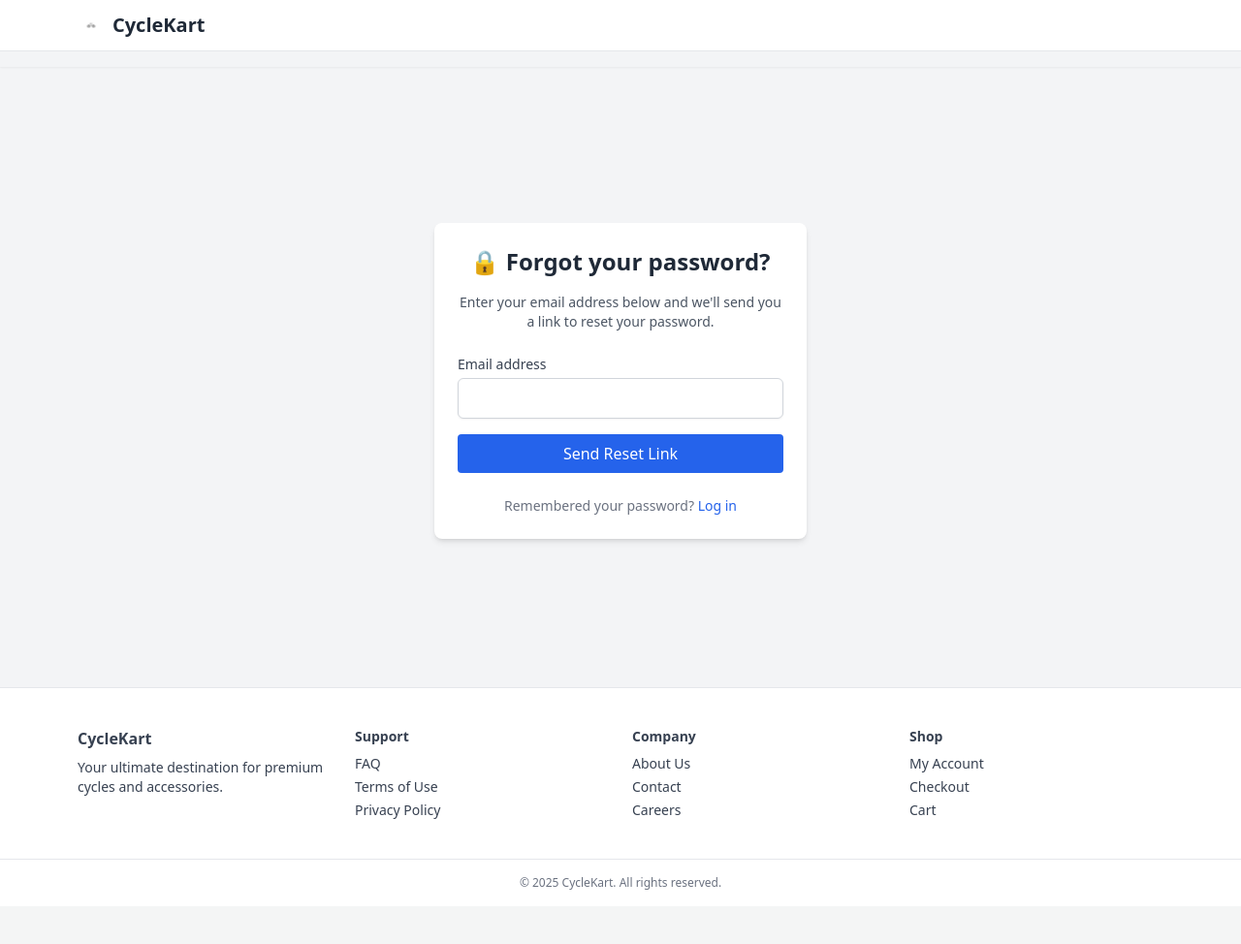
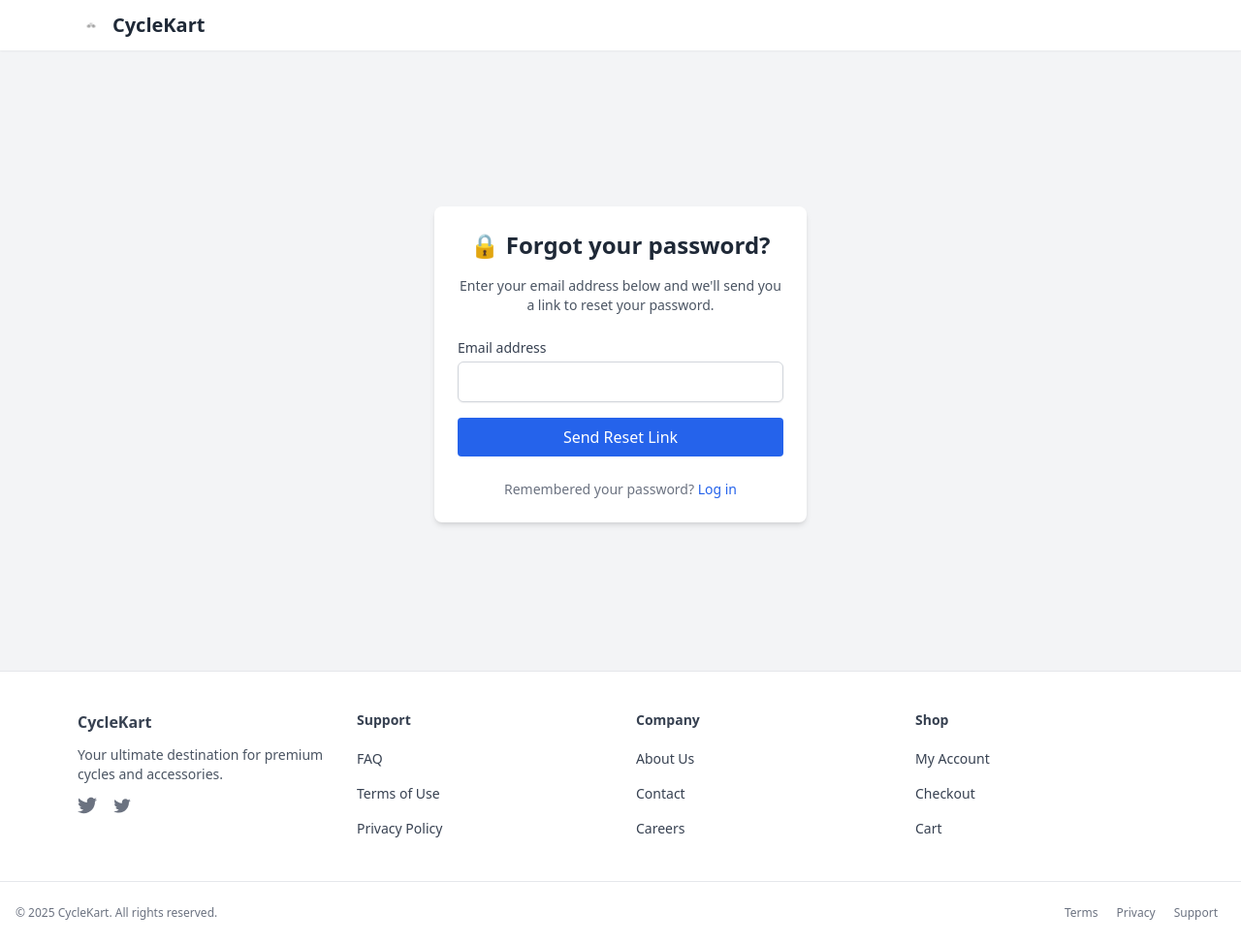
Before and after one commit to praveenAppuss/cyclekart, a Django app: page /accounts/password/reset/ in a window 1280 px wide. Shown: the whole page at 97% size. Before the commit the page ends 918 px from the top, so only its background shows below. Run offline with Django 5.2, Linux system fonts and the light colour scheme; parts of the project's set-up code (start-up, migrations or seed data) failed here and were passed over; some libraries are stand-ins or nearby versions.

```diff
--- a/templates/base.html
+++ b/templates/base.html
@@ -2,6 +2,7 @@
 <html lang="en">
 <head>
   <meta charset="UTF-8">
+  <meta name="viewport" content="width=device-width, initial-scale=1.0">
   <title>CycleKart</title>
   <script src="https://cdn.tailwindcss.com"></script>
   {% load static %}
@@ -15,53 +16,74 @@
         <img src="{% static 'images/logo.png' %}" alt="CycleKart" class="h-7">
         <h1 class="text-xl font-bold text-gray-800">CycleKart</h1>
       </div>
-    </div>
-    <div class="bg-gray-100 border-t">
-      <div class="max-w-6xl mx-auto px-4 py-2 text-sm text-gray-500">
-        {% block breadcrumb %}{% endblock breadcrumb %}
-      </div>
+      <!-- Mobile Navigation Button (Optional for future expansion) -->
+      <button class="sm:hidden text-gray-600 hover:text-gray-900">
+        <svg class="w-6 h-6" fill="none" stroke="currentColor" viewBox="0 0 24 24">
+          <path stroke-linecap="round" stroke-linejoin="round" stroke-width="2" d="M4 6h16M4 12h16M4 18h16"></path>
+        </svg>
+      </button>
     </div>
   </header>
 
-  <!-- ✅ PAGE CONTENT -->
-  <main class="min-h-[75vh] flex items-center justify-center">
+  <!-- PAGE CONTENT -->
+  <main class="min-h-[75vh] flex items-center justify-center px-4">
     {% block content %}{% endblock content %}
   </main>
 
-  <!-- 🌙 FOOTER -->
+  <!-- FOOTER -->
   <footer class="bg-white border-t mt-10">
-    <div class="max-w-6xl mx-auto px-4 py-10 grid grid-cols-1 sm:grid-cols-4 gap-6 text-sm text-gray-700">
+    <!-- Main Footer Grid: Responsive - 1 col on mobile, 2 on sm, 4 on lg -->
+    <div class="max-w-6xl mx-auto px-4 py-10 grid grid-cols-1 sm:grid-cols-2 lg:grid-cols-4 gap-6 sm:gap-8 text-sm text-gray-700">
+      <!-- Brand Column -->
+      <div class="col-span-1 sm:col-span-2 lg:col-span-1 space-y-3">
+        <h2 class="font-bold text-base mb-2">CycleKart</h2>
+        <p class="text-gray-600">Your ultimate destination for premium cycles and accessories.</p>
+        <!-- Social Links for Mobile (stacked) -->
+        <div class="flex space-x-4 mt-4">
+          <a href="#" class="text-gray-500 hover:text-gray-900"><svg class="w-5 h-5" fill="currentColor" viewBox="0 0 24 24"><path d="M24 4.557c-.883.392-1.832.656-2.828.775 1.017-.609 1.798-1.574 2.165-2.724-.951.564-2.005.974-3.127 1.195-.897-.957-2.178-1.555-3.594-1.555-3.179 0-5.515 2.966-4.797 6.045-4.091-.205-7.719-2.165-10.148-5.144-1.29 2.213-.669 5.108 1.523 6.574-.806-.026-1.566-.247-2.229-.616-.054 2.281 1.581 4.415 3.949 4.89-.693.188-1.452.232-2.224.084.626 1.956 2.444 3.379 4.6 3.419-2.07 1.623-4.678 2.348-7.29 2.04 2.179 1.397 4.768 2.212 7.548 2.212 9.142 0 14.307-7.721 13.995-14.646.962-.695 1.797-1.562 2.457-2.549z"/></svg></a>
+          <a href="#" class="text-gray-500 hover:text-gray-900"><svg class="w-5 h-5" fill="currentColor" viewBox="0 0 24 24"><path d="M22.46 6c-.77.35-1.6.58-2.46.69.88-.53 1.56-1.37 1.88-2.38-.83.5-1.75.85-2.72 1.05C18.37 4.5 17.26 4 16 4c-2.35 0-4.27 1.92-4.27 4.29 0 .34.04.67.11.98C8.28 9.09 5.11 7.38 3 4.79c-.37.63-.58 1.37-.58 2.15 0 1.49.75 2.81 1.91 3.56-.71 0-1.37-.2-1.95-.5v.03c0 2.08 1.48 3.82 3.44 4.21a4.22 4.22 0 0 1-1.93.07 4.28 4.28 0 0 0 4 2.98 8.521 8.521 0 0 1-5.33 1.84c-.34 0-.68-.02-1.02-.06C3.44 20.29 5.7 21 8.12 21 16 21 20.33 14.46 20.33 8.79c0-.19 0-.37-.01-.56.84-.6 1.56-1.36 2.14-2.23z"/></svg></a>
+        </div>
+      </div>
+
+      <!-- Support Column -->
       <div>
-        <h2 class="font-bold text-base mb-2">CycleKart</h2>
-        <p>Your ultimate destination for premium cycles and accessories.</p>
-      </div>
-      <div>
-        <h3 class="font-semibold mb-2">Support</h3>
-        <ul class="space-y-1">
-          <li><a href="#">FAQ</a></li>
-          <li><a href="#">Terms of Use</a></li>
-          <li><a href="#">Privacy Policy</a></li>
+        <h3 class="font-semibold mb-4">Support</h3>
+        <ul class="space-y-2">
+          <li><a href="#" class="hover:text-gray-900 block py-1 transition-colors">FAQ</a></li>
+          <li><a href="#" class="hover:text-gray-900 block py-1 transition-colors">Terms of Use</a></li>
+          <li><a href="#" class="hover:text-gray-900 block py-1 transition-colors">Privacy Policy</a></li>
         </ul>
       </div>
+
+      <!-- Company Column -->
       <div>
-        <h3 class="font-semibold mb-2">Company</h3>
-        <ul class="space-y-1">
-          <li><a href="#">About Us</a></li>
-          <li><a href="#">Contact</a></li>
-          <li><a href="#">Careers</a></li>
+        <h3 class="font-semibold mb-4">Company</h3>
+        <ul class="space-y-2">
+          <li><a href="#" class="hover:text-gray-900 block py-1 transition-colors">About Us</a></li>
+          <li><a href="#" class="hover:text-gray-900 block py-1 transition-colors">Contact</a></li>
+          <li><a href="#" class="hover:text-gray-900 block py-1 transition-colors">Careers</a></li>
         </ul>
       </div>
+
+      <!-- Shop Column -->
       <div>
-        <h3 class="font-semibold mb-2">Shop</h3>
-        <ul class="space-y-1">
-          <li><a href="#">My Account</a></li>
-          <li><a href="#">Checkout</a></li>
-          <li><a href="#">Cart</a></li>
+        <h3 class="font-semibold mb-4">Shop</h3>
+        <ul class="space-y-2">
+          <li><a href="#" class="hover:text-gray-900 block py-1 transition-colors">My Account</a></li>
+          <li><a href="#" class="hover:text-gray-900 block py-1 transition-colors">Checkout</a></li>
+          <li><a href="#" class="hover:text-gray-900 block py-1 transition-colors">Cart</a></li>
         </ul>
       </div>
     </div>
-    <div class="border-t text-center text-xs text-gray-500 py-4">
-      © 2025 CycleKart. All rights reserved.
+
+    <!-- Copyright Section: Full-width on mobile, flex on larger screens -->
+    <div class="border-t px-4 py-6 text-center text-xs text-gray-500 sm:flex sm:justify-between sm:px-4 sm:items-center">
+      <p>&copy; 2025 CycleKart. All rights reserved.</p>
+      <div class="mt-2 sm:mt-0">
+        <a href="#" class="hover:text-gray-900 mx-2">Terms</a>
+        <a href="#" class="hover:text-gray-900 mx-2">Privacy</a>
+        <a href="#" class="hover:text-gray-900 mx-2">Support</a>
+      </div>
     </div>
   </footer>
 
```
Also changed, not shown: templates/payment_failed.html (+39 -13 lines).
